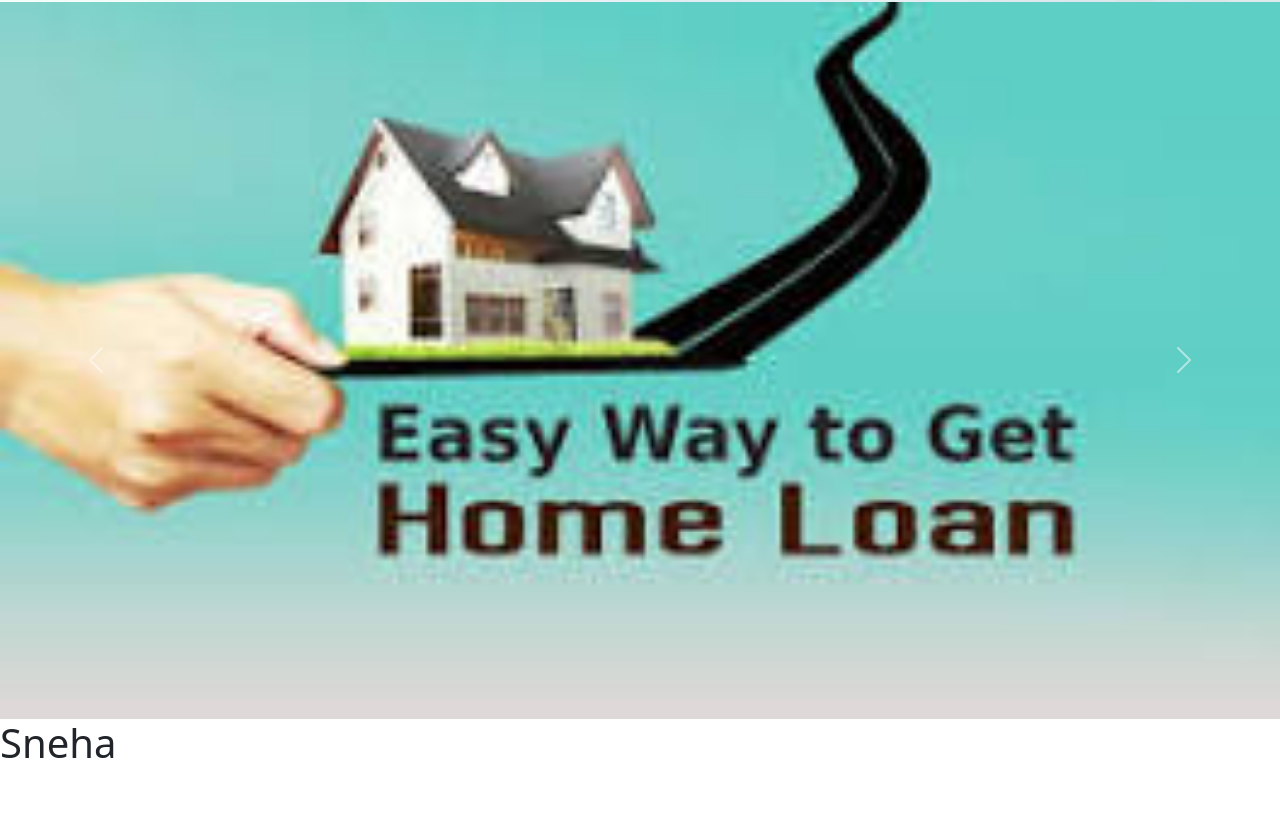
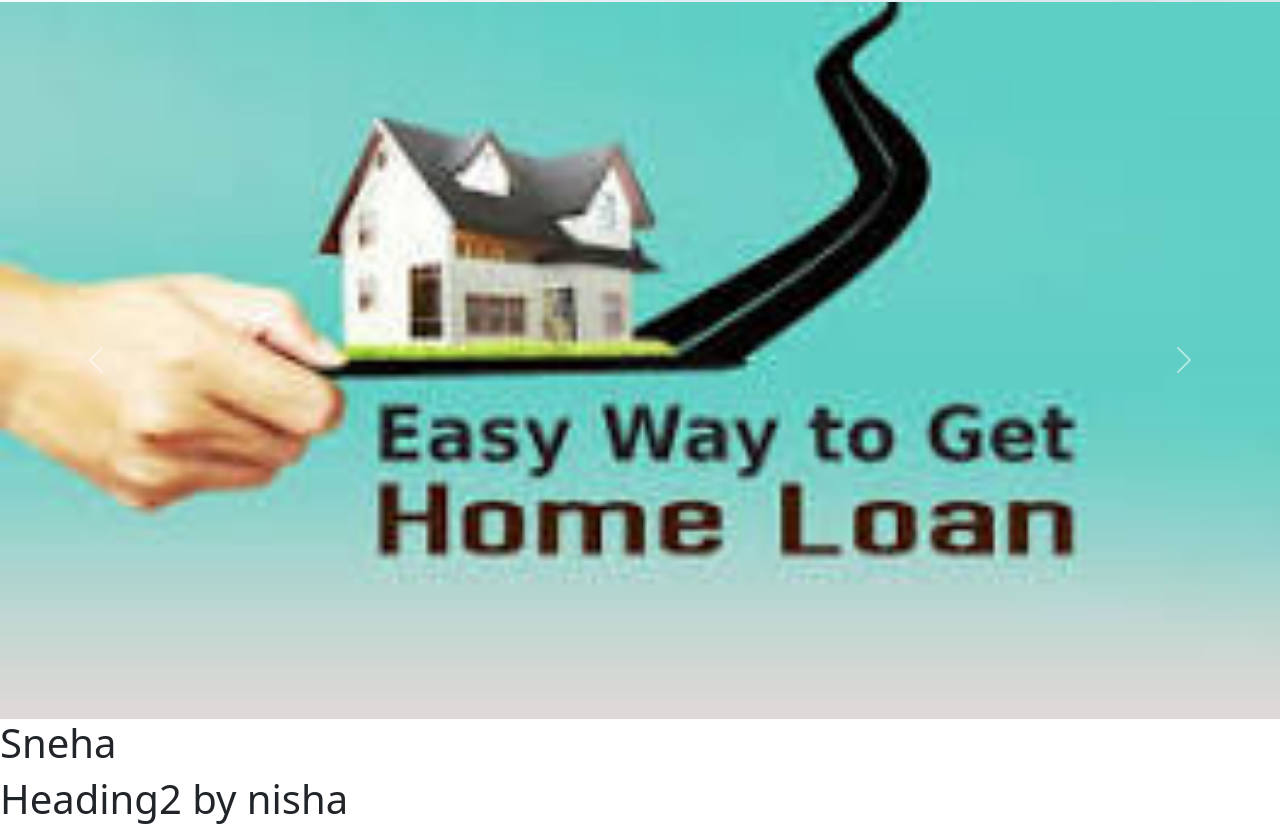
Before and after one commit to PrachiAdhau/HomeLoanFrontEnd, a React (Create React App) app: page / in a window 1280 px wide. Shown: the part 884-1715 px from the top of the page. Before the commit the page ends 1659 px from the top, so only its background shows below. Built offline with nearby package versions, Linux system fonts and the light colour scheme.

Commit message:
Heading added in app.js by nisha

```diff
--- a/src/App.js
+++ b/src/App.js
@@ -15,6 +15,7 @@ function App() {
       </Routes>
       </BrowserRouter>
      <h1>Sneha</h1>
+     <h1>Heading2 by nisha</h1>
     </div>
 
   );
```
